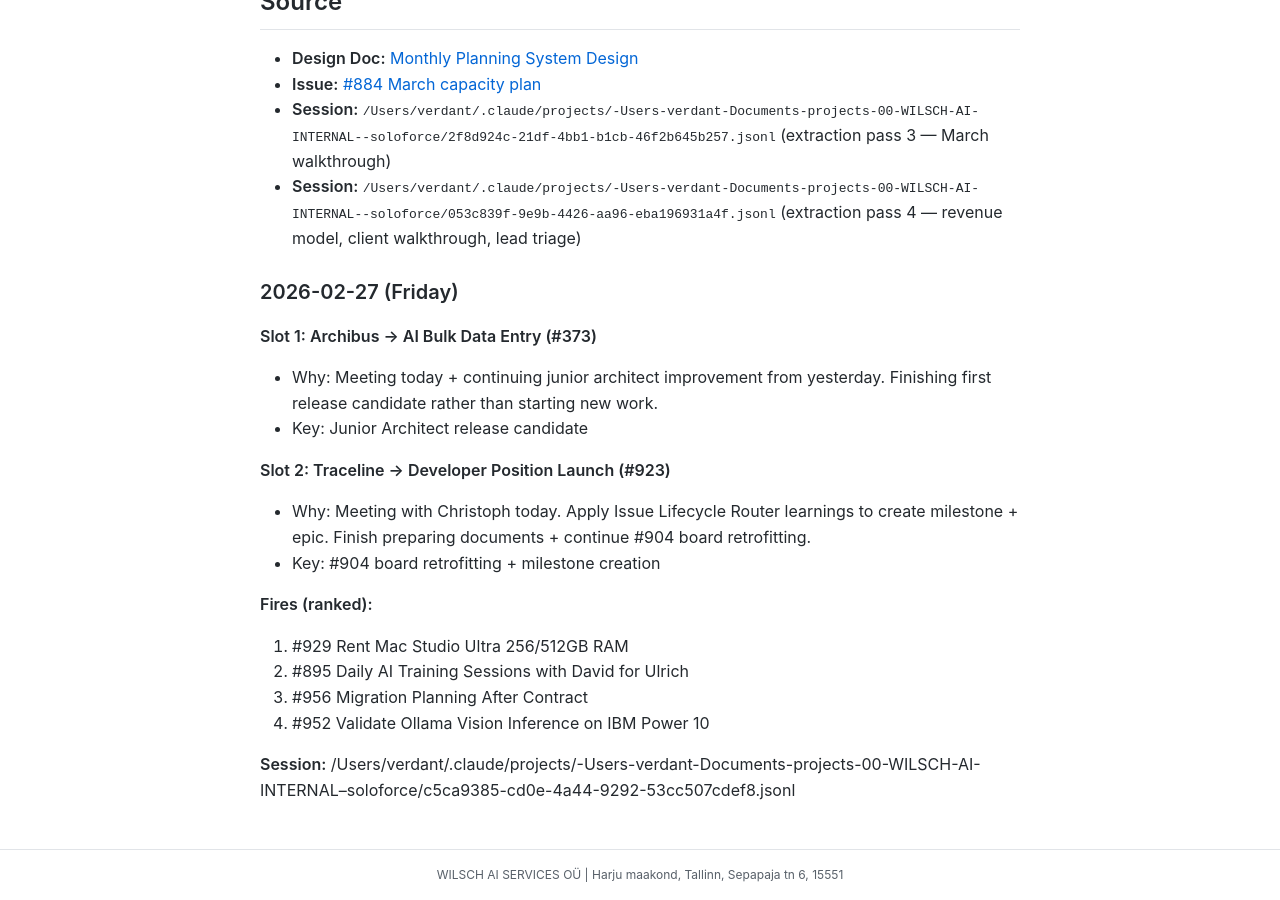
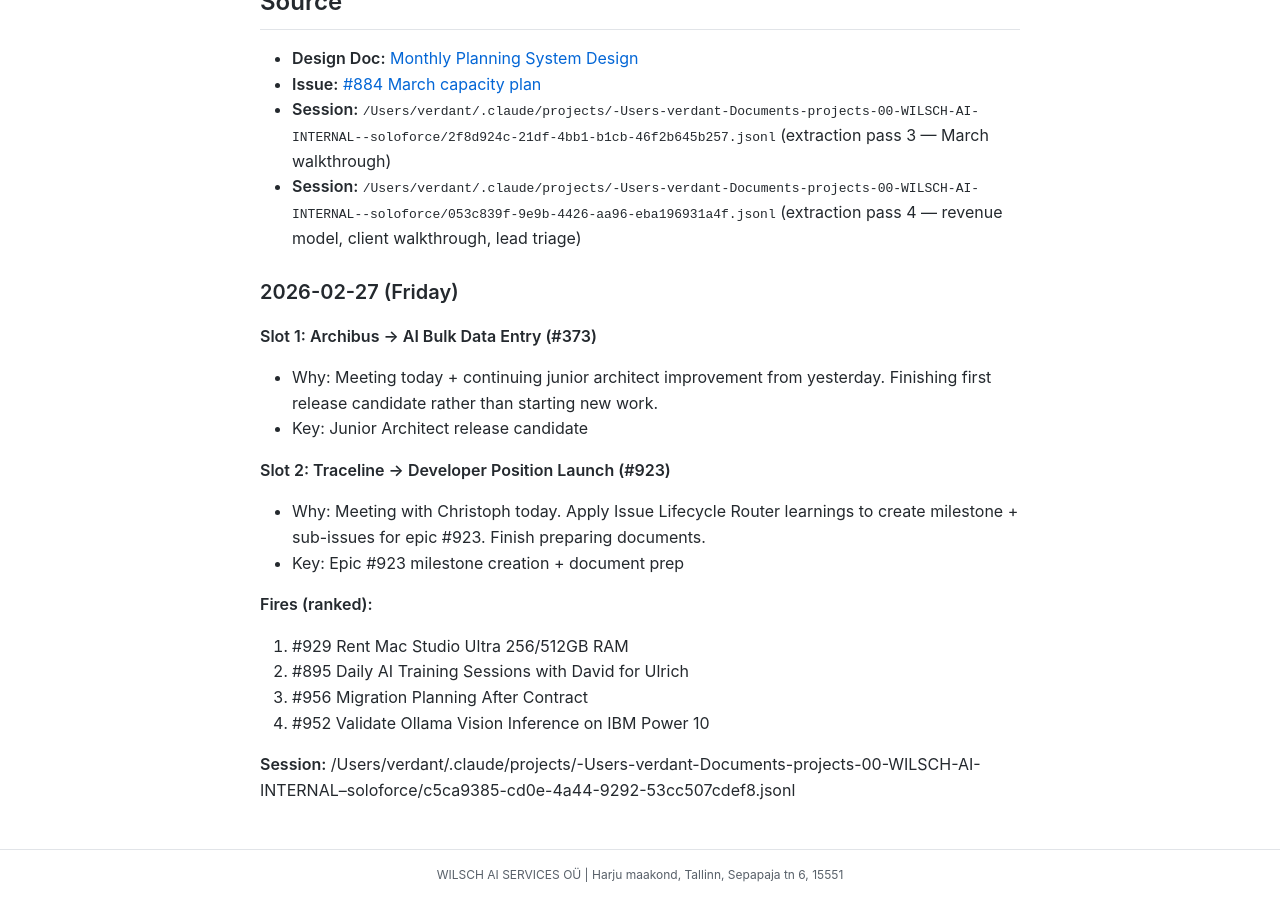
Before and after one commit to MariusWilsch/public-wilsch-ai-pages, a Jekyll site: the page built from project/soloforce/monthly-plan-2026-02-23-to-2026-03-31.md, in a window 1280 px wide and 900 px high, scrolled down 8763 px. Built offline with Jekyll 4.4.1, drawn with Linux system fonts in a browser that asks for light colours; our own code applies the rules of GitHub Pages for plain Markdown files.

Commit message:
Sync from hippocampus 2026-02-27

```diff
--- a/project/soloforce/monthly-plan-2026-02-23-to-2026-03-31.md
+++ b/project/soloforce/monthly-plan-2026-02-23-to-2026-03-31.md
@@ -256,8 +256,8 @@ First monthly plan. Testing: if monthly pre-decides direction and daily enforces
 - Key: Junior Architect release candidate
 
 **Slot 2: Traceline → Developer Position Launch (#923)**
-- Why: Meeting with Christoph today. Apply Issue Lifecycle Router learnings to create milestone + epic. Finish preparing documents + continue #904 board retrofitting.
-- Key: #904 board retrofitting + milestone creation
+- Why: Meeting with Christoph today. Apply Issue Lifecycle Router learnings to create milestone + sub-issues for epic #923. Finish preparing documents.
+- Key: Epic #923 milestone creation + document prep
 
 **Fires (ranked):**
 1. #929 Rent Mac Studio Ultra 256/512GB RAM
```
